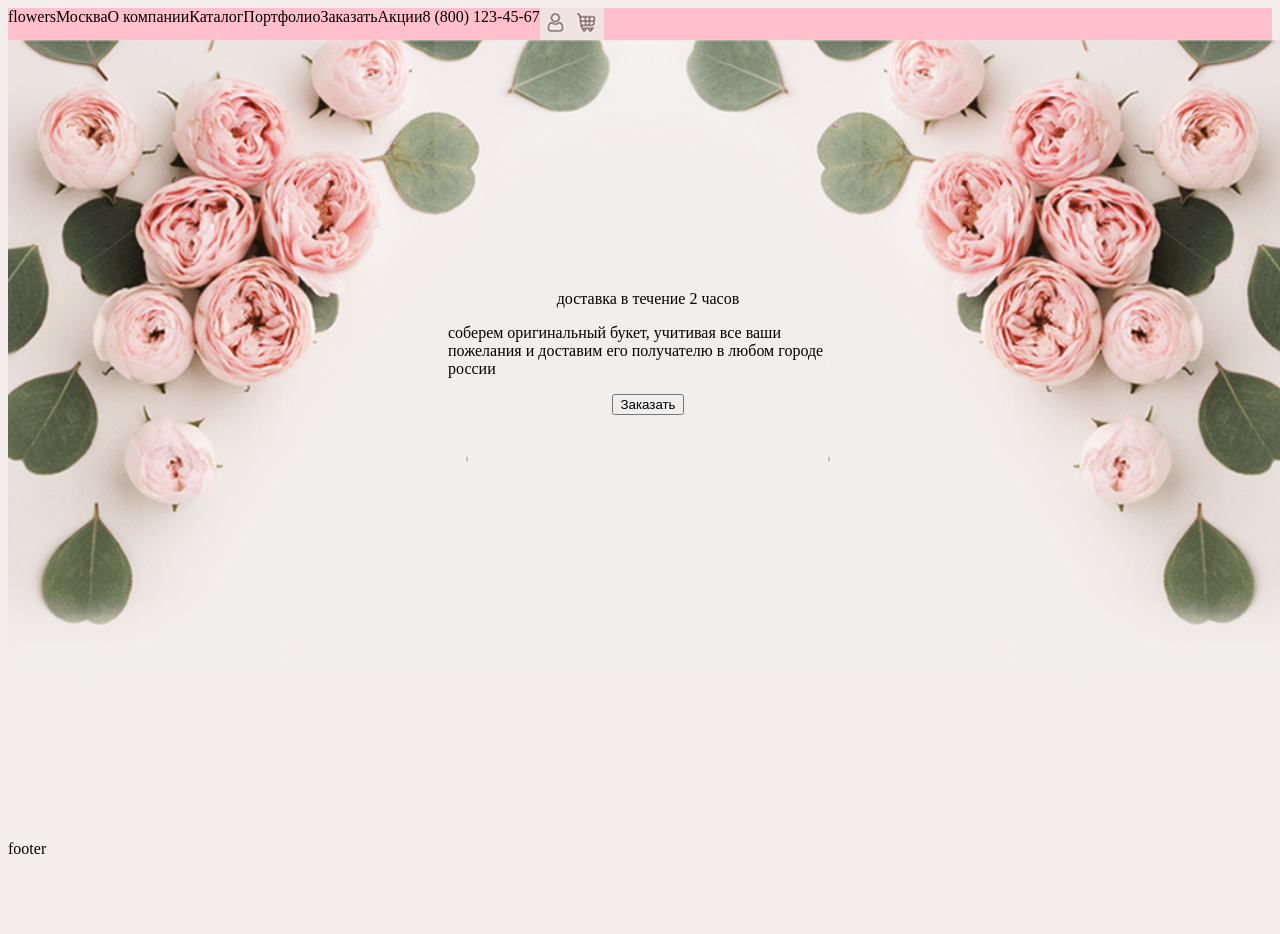
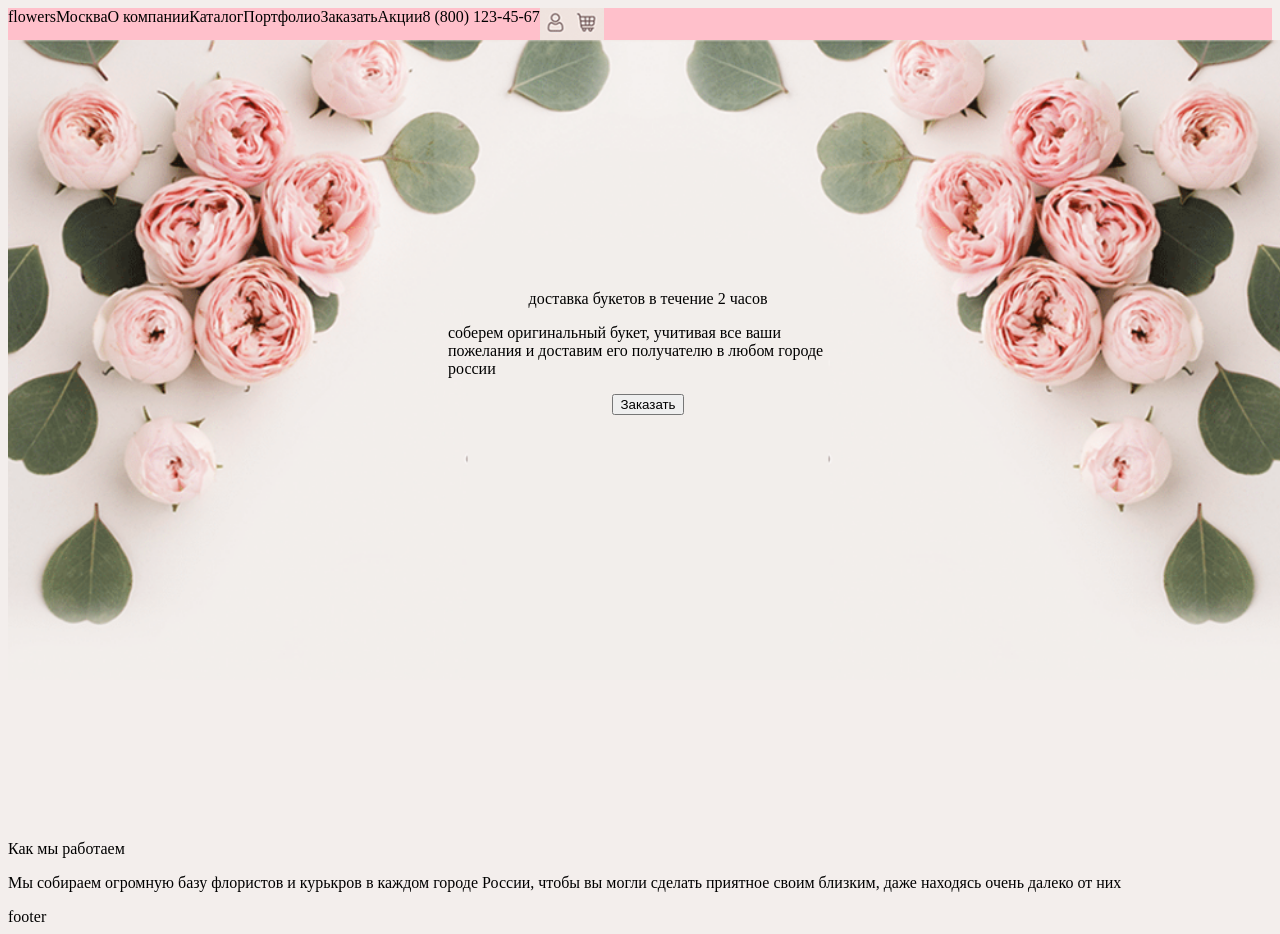
Before and after one commit to Kikipupa/Flowershop, a plain HTML site: page index.html in a window 1280 px wide. Before the commit the page ends 866 px from the top, so only its background shows below. Drawn offline with Linux system fonts and the light colour scheme; a script that the page names is missing.

Commit message:
how-we-work

```diff
--- a/index.html
+++ b/index.html
@@ -37,7 +37,7 @@
     <div class="splash-content flex-column">
 
     <div class="splash-title">
-        доставка в течение 2 часов
+        доставка букетов в течение 2 часов
     </div>
     <p>
          соберем оригинальный букет, учитивая все ваши пожелания и доставим его получателю в любом городе россии
@@ -46,6 +46,15 @@
         Заказать
     </button>
     </div>
+
+    </section>
+    <section class="how-we-work">
+    <div class="work-title">
+        Как мы работаем
+    </div>
+    <p>
+        Мы собираем огромную базу флористов и курькров в каждом городе России, чтобы вы могли сделать приятное своим близким, даже находясь очень далеко от них
+    </p>
     </section>
     <footer>
         footer
```
